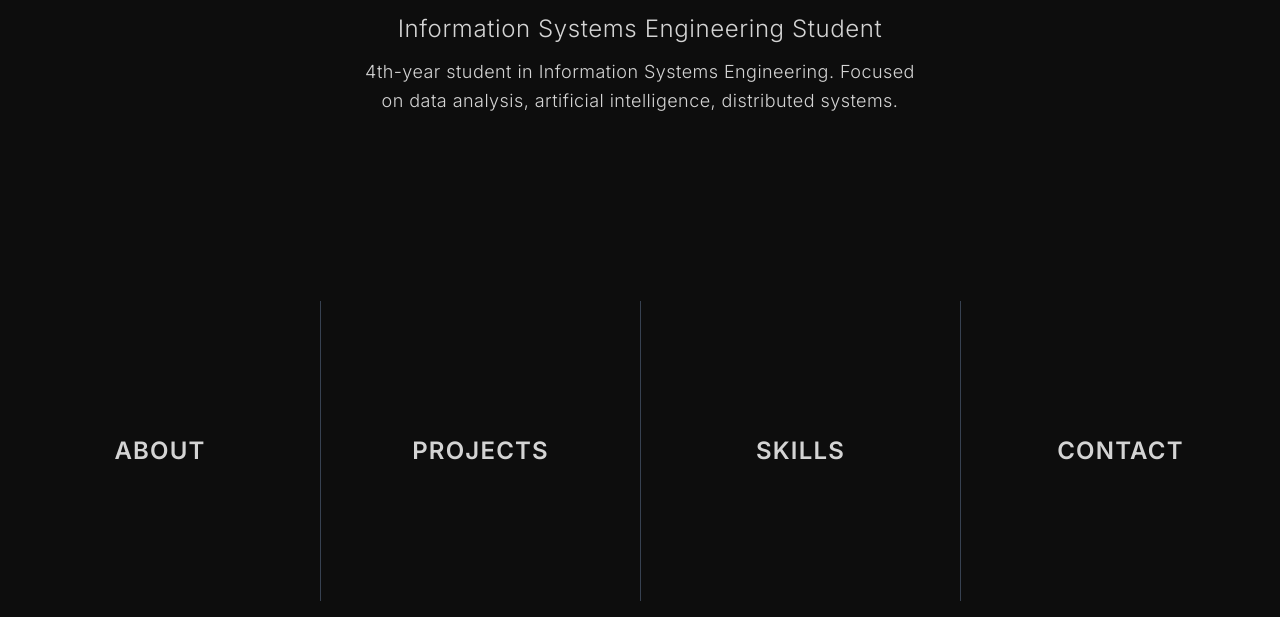
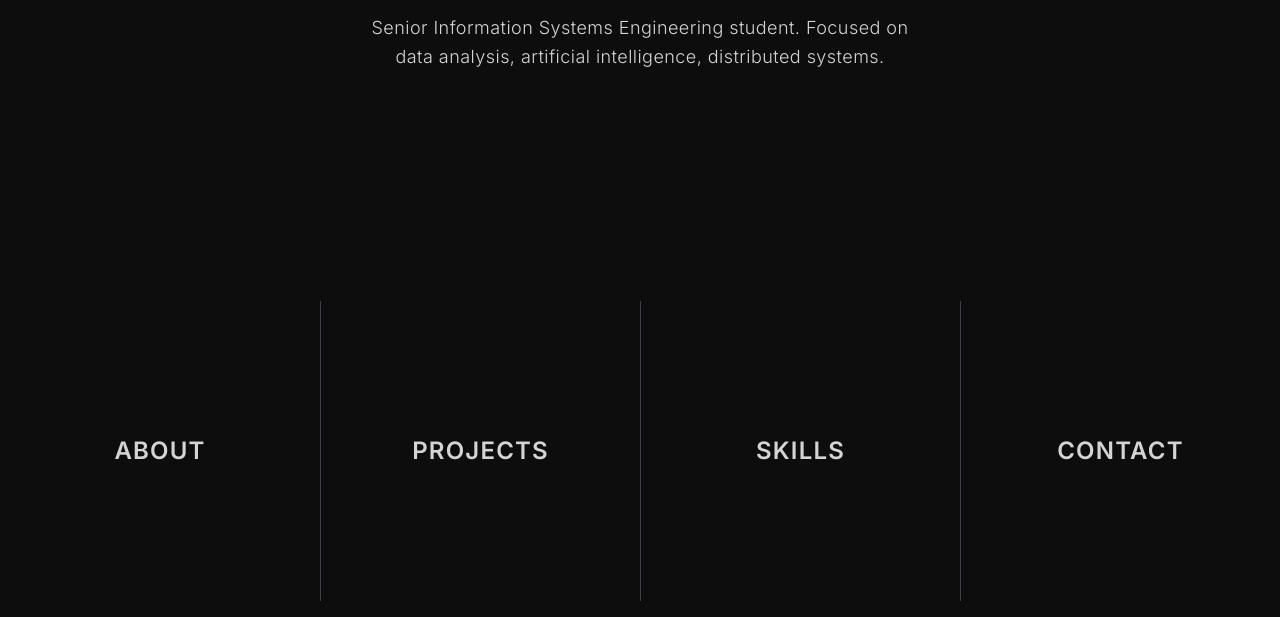
Before and after one commit to talhaid/talhaid.github.io, a website: page index.html in a window 1280 px wide. Shown: the part 239-856 px from the top of the page. Drawn offline with Linux system fonts and the light colour scheme.

Commit message:
hero update

```diff
--- a/assets/js/site.js
+++ b/assets/js/site.js
@@ -1,4 +1,4 @@
-// Shared site behaviour: mobile menu + hero typewriter.
+// Shared site behaviour: mobile menu.
 // Kept in one external file so the pages can run under a strict
 // Content-Security-Policy (script-src 'self') with no inline scripts.
 
@@ -31,23 +31,4 @@ document.addEventListener('DOMContentLoaded', function () {
       link.addEventListener('click', toggleMenu);
     });
   }
-
-  // Hero typing effect (home page only)
-  const typewriterElement = document.getElementById('typewriter');
-  if (typewriterElement) {
-    const text = 'Information Systems Engineering Student';
-    let charIndex = 0;
-
-    const typeWriter = function () {
-      if (charIndex < text.length) {
-        typewriterElement.textContent += text.charAt(charIndex);
-        charIndex++;
-        setTimeout(typeWriter, 45);
-      } else {
-        typewriterElement.classList.remove('typing-effect');
-      }
-    };
-
-    setTimeout(typeWriter, 900);
-  }
 });
--- a/index.html
+++ b/index.html
@@ -240,12 +240,9 @@
       <div class="max-w-screen-md mx-auto px-6 py-4 flex flex-col items-center text-center space-y-3">
         <h1 class="text-4xl md:text-5xl font-bold mb-2 opacity-0 animate-fadeInUp text-neutral-300"
           style="animation-delay: 0.2s;">Talha İsmail Dilek</h1>
-        <h2
-          class="text-xl md:text-2xl text-neutral-300 mb-2 font-light tracking-wide opacity-0 animate-fadeInUp typing-effect"
-          id="typewriter" style="animation-delay: 0.4s;"></h2>
         <p class="max-w-xl text-lg text-neutral-300 mb-2 font-light tracking-wide leading-relaxed opacity-0 animate-fadeInUp"
-          style="animation-delay: 0.6s;">
-          4th-year student in Information Systems Engineering. Focused on data analysis, artificial intelligence,
+          style="animation-delay: 0.4s;">
+          Senior Information Systems Engineering student. Focused on data analysis, artificial intelligence,
           distributed systems.
         </p>
       </div>
```
Also changed, not shown: about/index.html (+1 -1 lines), README.md.
